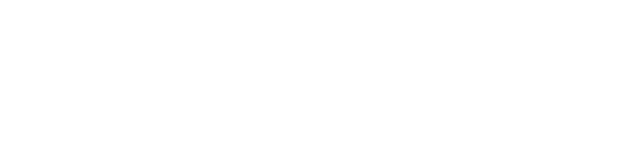
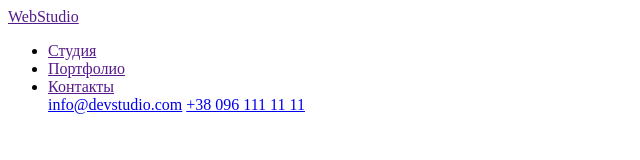
Before and after one commit to vita-khutorianska/goit-markup-hw-01, a plain HTML site: page index.html in a window 1280 px wide. Shown: the whole page, without its empty margins (0-640 px from the left). Drawn offline with Linux system fonts and the light colour scheme.

Commit message:
Update index.html

```diff
--- a/index.html
+++ b/index.html
@@ -5,5 +5,16 @@
     <meta name="viewport" content="width=device-width, initial-scale=1.0" />
     <title>Document</title>
   </head>
-  <body></body>
+  <body>
+    <header>
+      <a href="">WebStudio</a>
+      <ul>
+        <li><a href="">Студия</a></li>
+        <li><a href="">Портфолио</a></li>
+        <li><a href="">Контакты</a></li>
+        <a href="mailto:info@devstudio.com">info@devstudio.com</a>
+        <a href="tel:++38 096 111 11 11">+38 096 111 11 11</a>
+      </ul>
+    </header>
+  </body>
 </html>
```
